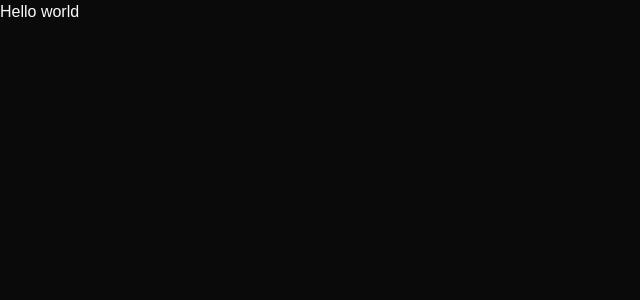
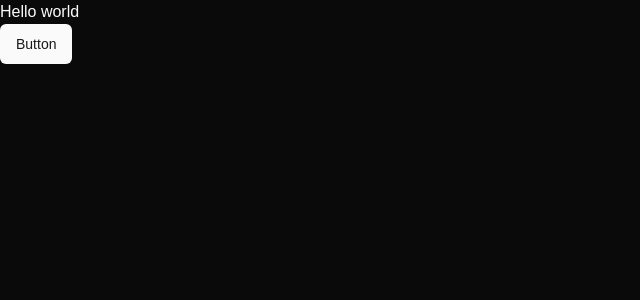
Before and after one commit to orthosmir/core, a Next.js app: page / in a window 1280 px wide. Shown: the top 300 px of the page, without its empty margins (0-640 px from the left). Built offline with nearby package versions, Linux system fonts and the light colour scheme.

Commit message:
feat(home-page): show button component at home-page

```diff
--- a/src/pages/home-page.tsx
+++ b/src/pages/home-page.tsx
@@ -1,5 +1,12 @@
 "use client";
 
+import { Button } from "@/shared/ui/button";
+
 export function HomePage() {
-  return <main>Hello world</main>;
+  return (
+    <main>
+      <p>Hello world</p>
+      <Button>Button</Button>
+    </main>
+  );
 }
```
